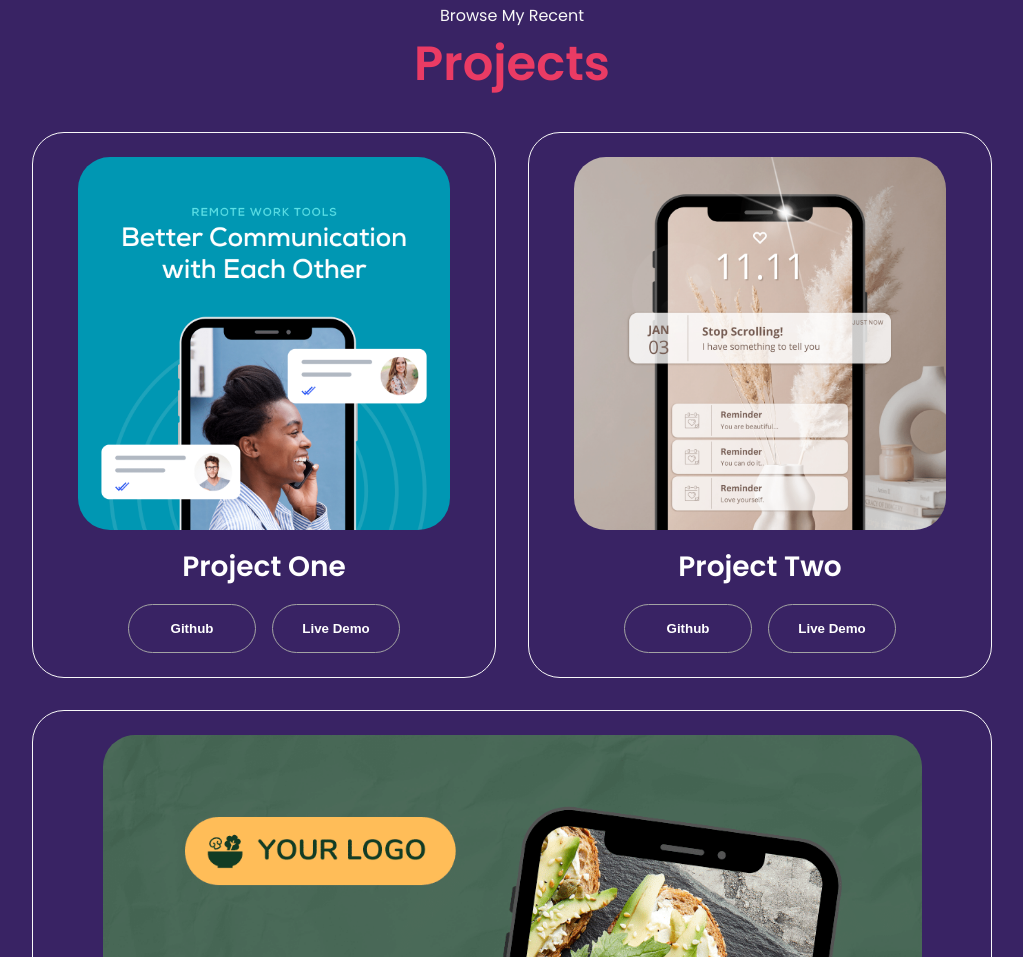
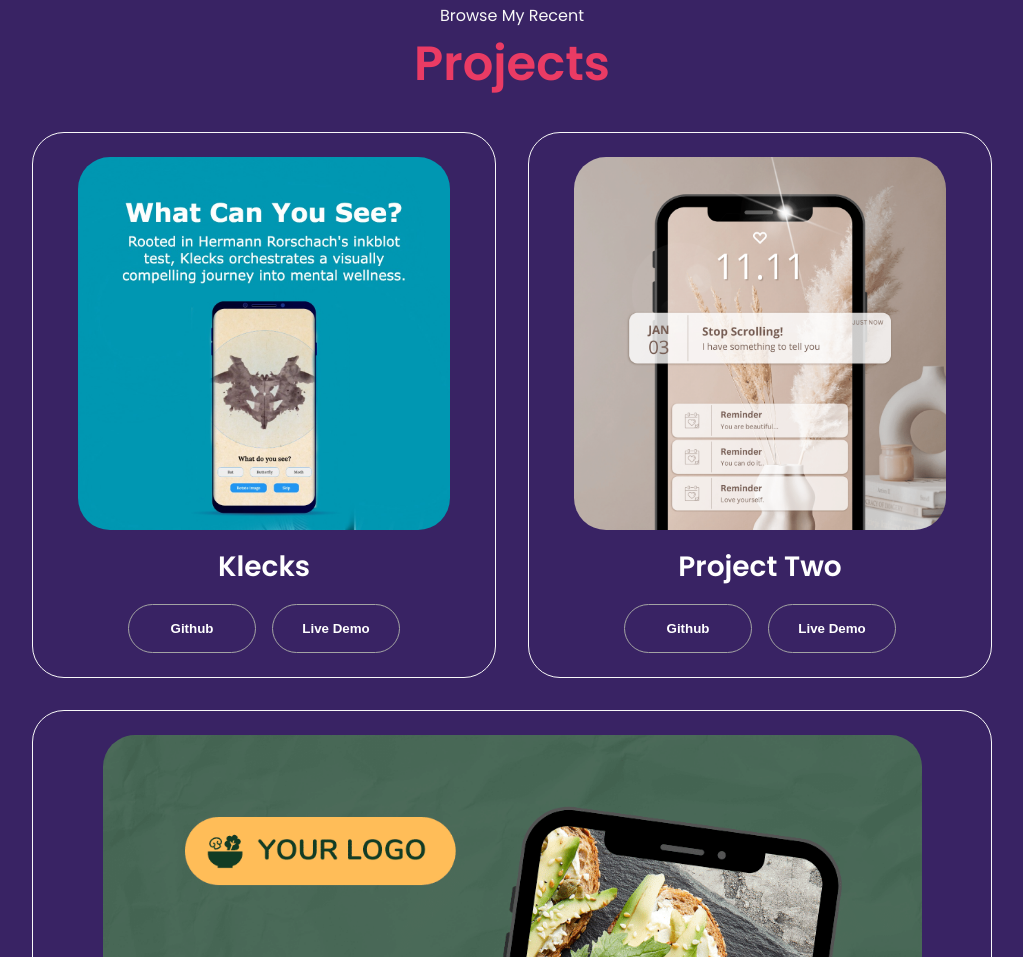
Before and after one commit to JonathanAlbertCross/cross.rocks, a plain HTML site: page index.html in a window 1280 px wide. Shown: the part 2461-3418 px from the top of the page, without its empty margins (128-1151 px from the left). Drawn offline with Linux system fonts and the light colour scheme.

Commit message:
project1

```diff
--- a/index.html
+++ b/index.html
@@ -287,22 +287,22 @@
           <div class="details-container color-container">
             <div class="article-container">
               <img
-                src="./assets/project-1.png"
-                alt="Project 1"
+                src="./assets/project-1-ink2.jpg"
+                alt="Klecks"
                 class="project-img"
               />
             </div>
-            <h2 class="experience-sub-title project-title">Project One</h2>
+            <h2 class="experience-sub-title project-title">Klecks</h2>
             <div class="btn-container">
               <button
                 class="btn btn-color-2 project-btn"
-                onclick="location.href='https://github.com/'"
+                onclick="location.href='https://github.com/JonathanAlbertCross/Klecks_201'"
               >
                 Github
               </button>
               <button
                 class="btn btn-color-2 project-btn"
-                onclick="location.href='https://github.com/'"
+                onclick="location.href='https://jonathanalbertcross.github.io/Klecks_201/'"
               >
                 Live Demo
               </button>
```
Also changed, not shown: assets/Image.png (deleted), assets/project-1-ink.jpg (added), assets/project-1-ink2.jpg (added), 1 other file.
